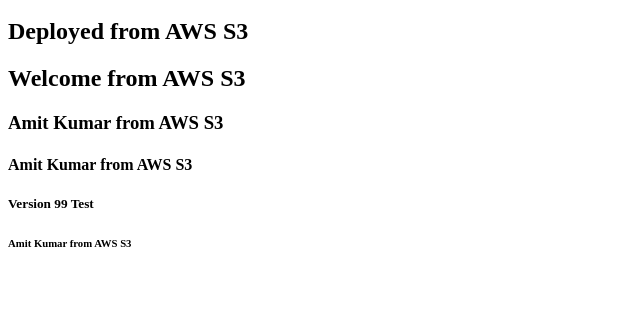
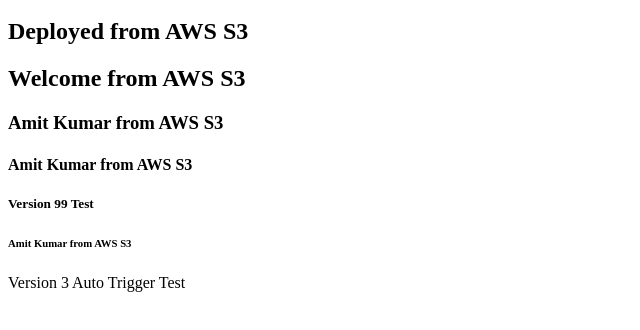
Before and after one commit to amitkumar06ster/aws-demo, a plain HTML site: page index.html in a window 1280 px wide. Shown: the part 48-378 px from the top of the page, without its empty margins (0-640 px from the left). Drawn offline with Linux system fonts and the light colour scheme.

Commit message:
Version 3 Auto Trigger Test

```diff
--- a/index.html
+++ b/index.html
@@ -7,5 +7,6 @@
 <h4>Amit Kumar from AWS S3</h4>
 <h5>Version 99 Test</h5>
 <h6>Amit Kumar from AWS S3</h6>
+<h7>Version 3 Auto Trigger Test</h7>
 </body>
 </html>
```
